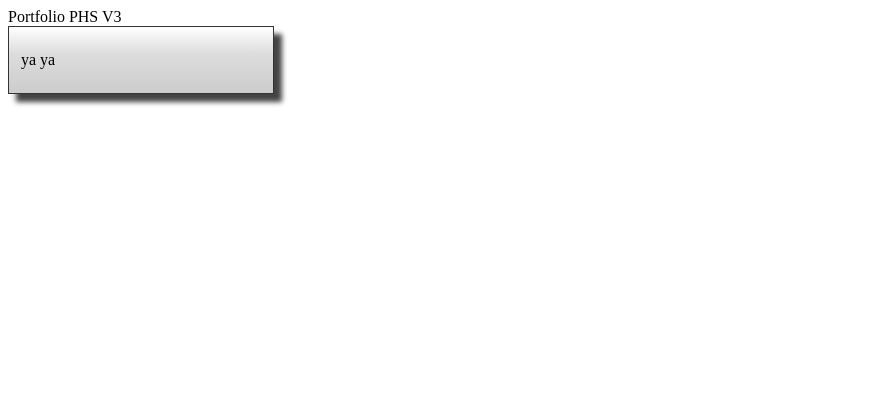
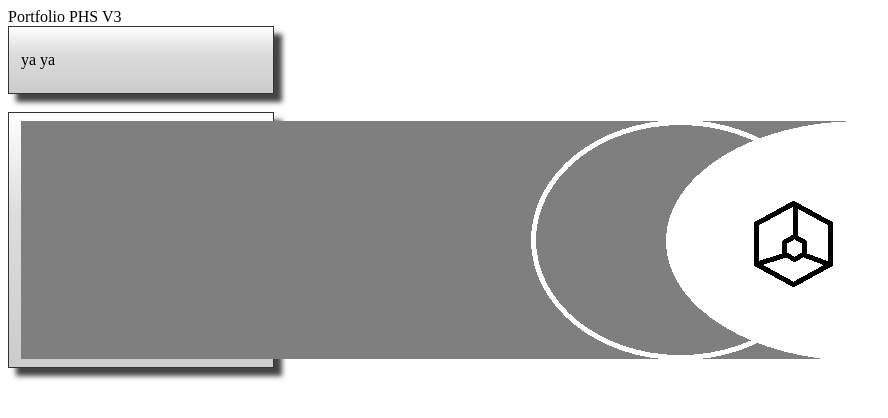
Before and after one commit to Paulhenrisolat/Portfiolio_PHS_V3.github.io, a plain HTML site: page index.html in a window 1280 px wide. Shown: the whole page, without its empty margins (0-888 px from the left). Drawn offline with Linux system fonts and the light colour scheme.

Commit message:
4eme version

```diff
--- a/index.html
+++ b/index.html
@@ -14,5 +14,9 @@
         <div class="sh">
             <p>ya ya</p>
         </div>
+        <br/>
+        <div class="sh">
+            <img src="images/navbar.png" alt=""/>
+        </div>
     </body>
 </html>
```
Also changed, not shown: images/navbar.png (added).
